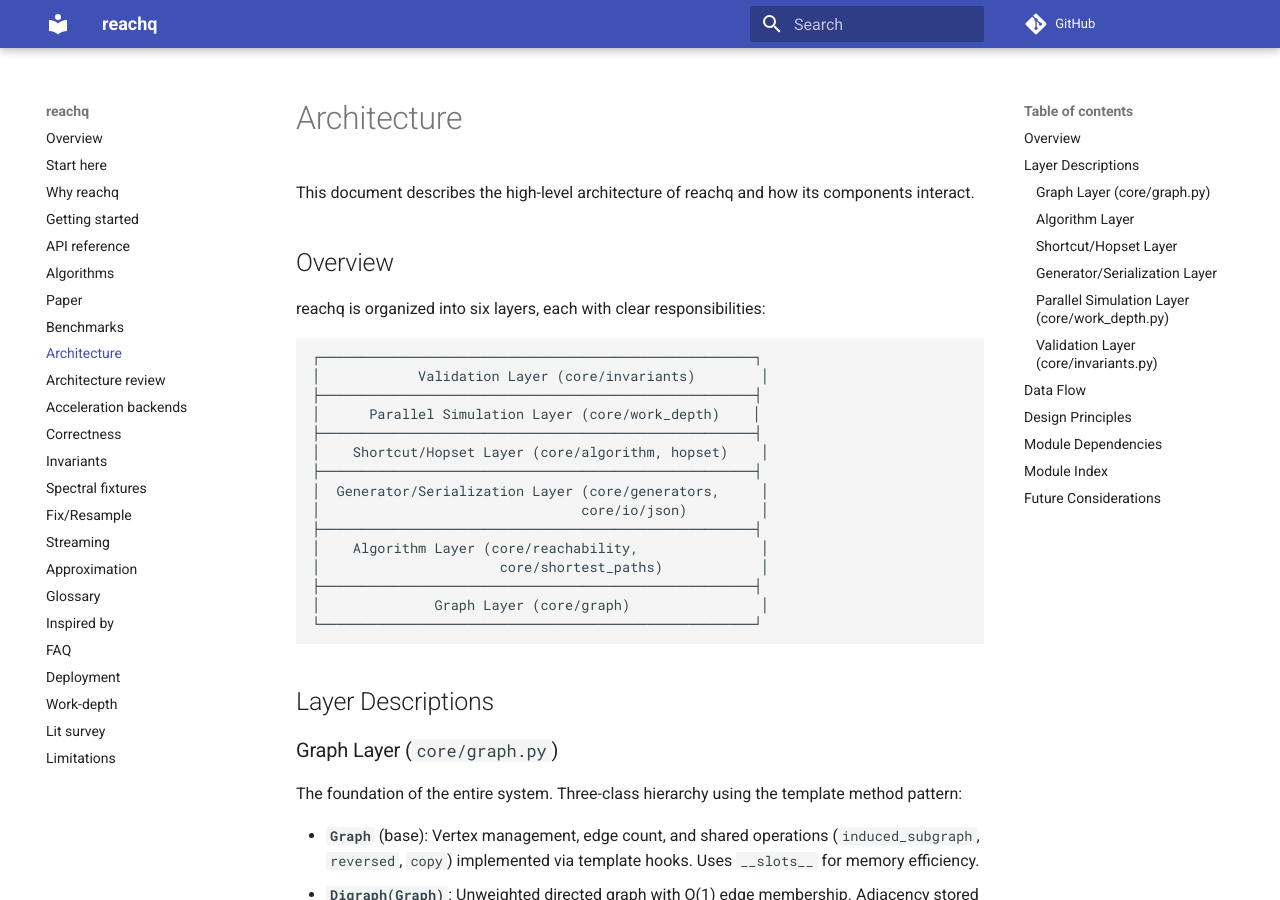
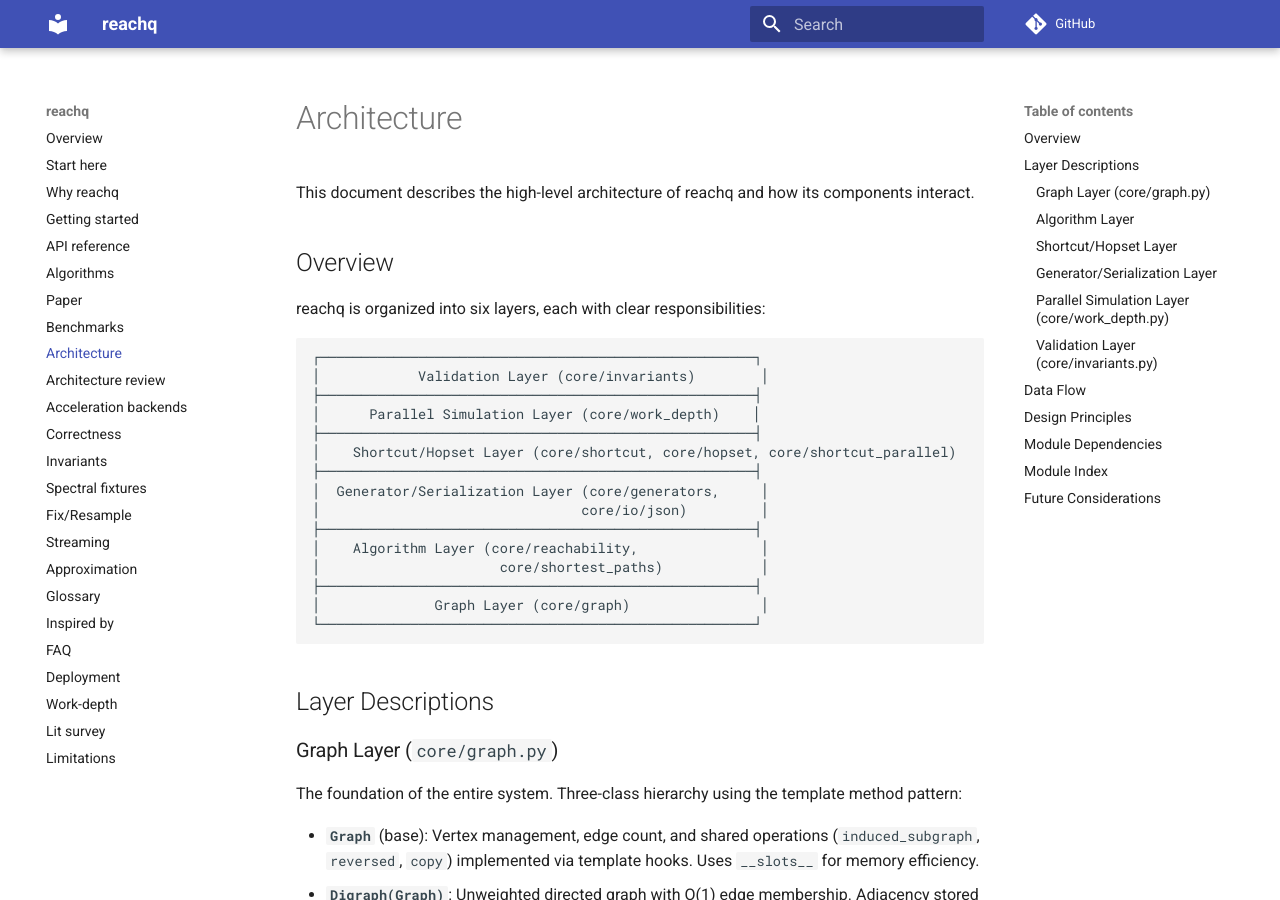
Before and after one commit to sachn-cs/parallel-reachability-and-shortest-paths, an MkDocs documentation site: the page built from docs/architecture.md, in a window 1280 px wide and 900 px high. Built offline with MkDocs 1.6.1 and Material for MkDocs 9.7.7, drawn with Linux system fonts in a browser that asks for light colours; comment, search, counter and statistics services are not loaded; some of the changed text lies outside the part shown.

Commit message:
PR9: documentation -- migration_0_10.md, README/algorithms/architecture sync
- docs/migration_0_10.md lists every API/module/flag change since 0.9.
- pyproject.toml description matches the non-sparse direction.
- README.md / docs/algorithms.md / docs/architecture.md / docs/REFERENCE.md
  updated to use reachq.core.shortcut (the new home for JLS) and
  reachq.core.shortcut_parallel (the new process-pool dispatcher).

```diff
--- a/docs/architecture.md
+++ b/docs/architecture.md
@@ -13,7 +13,7 @@
 ├─────────────────────────────────────────────────────┤
 │      Parallel Simulation Layer (core/work_depth)    │
 ├─────────────────────────────────────────────────────┤
-│    Shortcut/Hopset Layer (core/algorithm, hopset)    │
+│    Shortcut/Hopset Layer (core/shortcut, core/hopset, core/shortcut_parallel)    │
 ├─────────────────────────────────────────────────────┤
 │  Generator/Serialization Layer (core/generators,     │
 │                                core/io/json)         │
@@ -75,7 +75,7 @@
 
 The paper's main algorithmic contributions:
 
-- **`core/algorithm.py`**: JLS shortcut set algorithm with TC-Pruning (Theorem 2).
+- **`core/shortcut.py`**: JLS shortcut set algorithm with TC-Pruning (Theorem 2).
   Constructs beta-shortcut sets in near-linear time.
 - **`core/hopset.py`**: CFR hopset algorithm with TruncSSSP-Pruning (Theorem 4).
   Constructs (beta, epsilon)-hopsets in near-linear time.
@@ -127,7 +127,7 @@
 Input Graph
     │
     ▼
-[SCC Contraction]  (core/algorithm.py / core/hopset.py)
+[SCC Contraction]  (core/shortcut.py / core/hopset.py)
     │
     ▼
 [Algorithm Construction]  (JLS + TC-Pruning / CFR + TruncSSSP-Pruning)
@@ -179,7 +179,7 @@
     │       │
     │       └── core/tc.py
     │
-    ├── core/algorithm.py
+    ├── core/shortcut.py
     │       │
     │       └── core/hopset.py
     │
@@ -223,5 +223,5 @@
   or `ray`).
 - **Fast Matrix Multiplication**: TC uses sparse Boolean matmul (scipy.sparse).
   Runtime ω detection exists (`reachq/research/blas_omega.py`, feeding the
-  work-comparison analysis in `core/algorithm.py`), but the TC kernel itself
+  work-comparison analysis in `core/shortcut.py`), but the TC kernel itself
   does not switch to a fast-MM library; that remains future work.
--- a/pyproject.toml
+++ b/pyproject.toml
@@ -5,7 +5,7 @@
 [project]
 name = "reachq"
 version = "0.8.0"
-description = "Parallel reachability and shortest-path algorithms on digraphs, with insertions-order vertex indexing, deterministic cross-process reproducibility, and Boolean-semiring transitive closure."
+description = "Parallel reachability and shortest-path algorithms on digraphs. Insertion-order vertex indexing, deterministic cross-process reproducibility, and Boolean-semiring transitive closure."
 readme = "README.md"
 license = {text = "MIT"}
 requires-python = ">=3.10"
```
Also changed, not shown: README.md (+3 -3 lines), docs/REFERENCE.md (+3 -3 lines), docs/algorithms.md (+2 -2 lines), docs/migration_0_10.md (added, +91 -0 lines).
